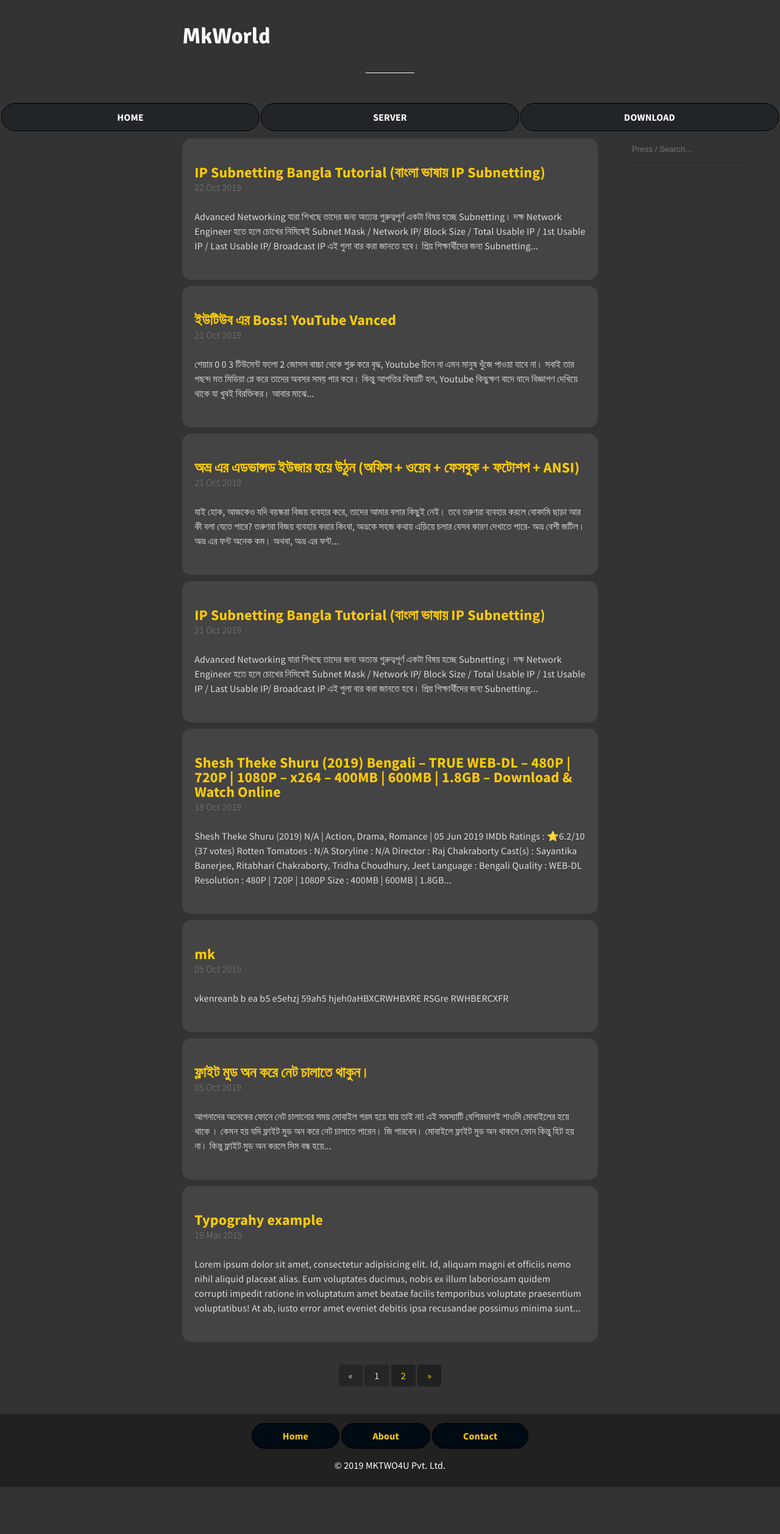
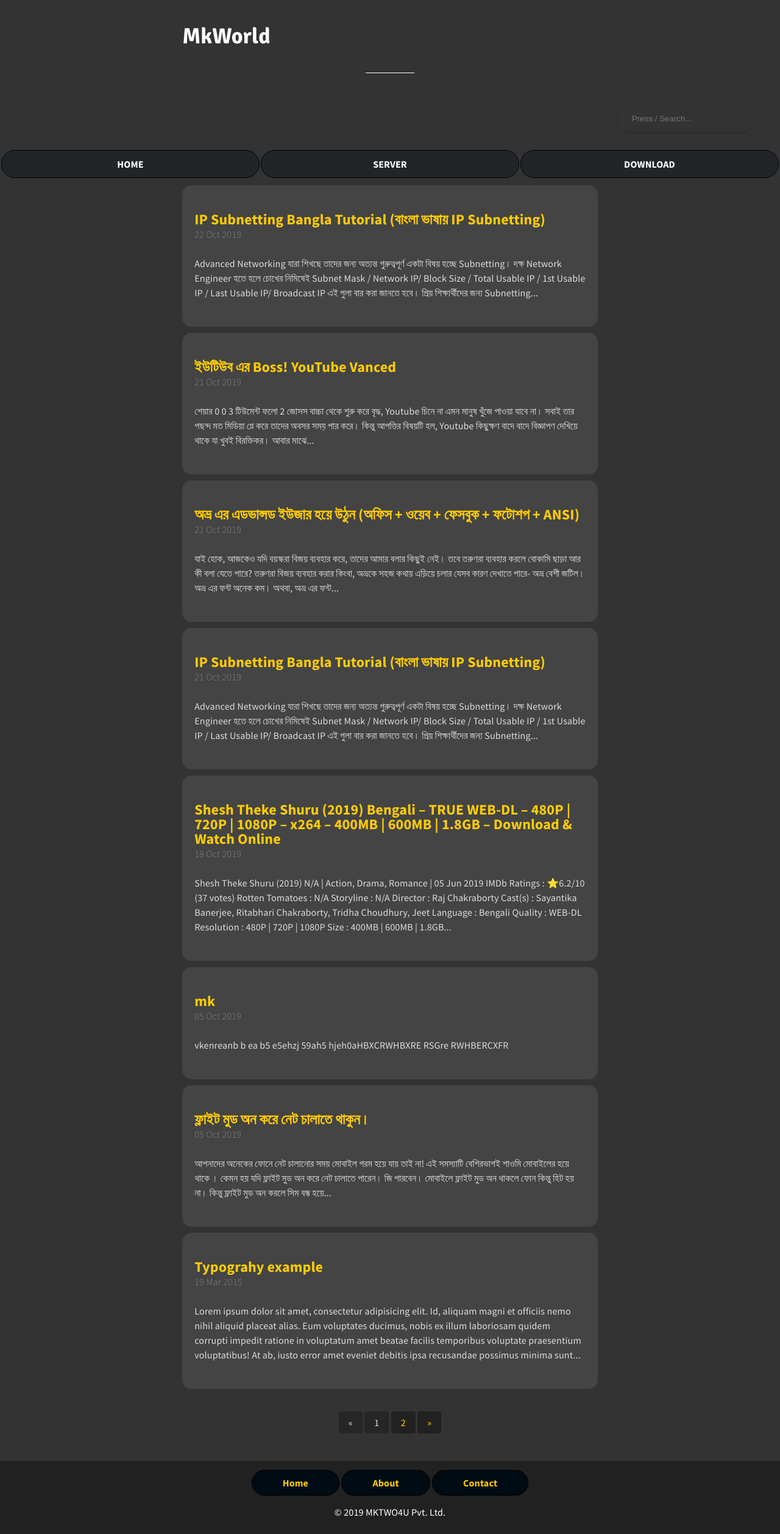
Before and after one commit to bdmilan/blog, a Jekyll site: the page built from index.html, in a window 1280 px wide. Shown: the whole page at 61% size. Built offline with Jekyll 4.4.1, drawn with Linux system fonts in a browser that asks for light colours; the list of posts is cut into pages by our own code; before the commit the page ends 2439 px from its top, so only the background shows below that.

Commit message:
Update header.html

```diff
--- a/_includes/header.html
+++ b/_includes/header.html
@@ -23,6 +23,14 @@
 <style>
 	.nm{background:#010b1354; border-radius: 45px; width: 30%; border: 1px solid #000; font-weight: bold; color: #fff; text-align: center; padding: 10px;}
 </style>
+
+
+
+<div style="position:relative; float:right; max-width: 250px; max-height: 100px; margin-right: 40px; font-size: 16px;">
+	  	<input type=" text" =""="" id="search-input" placeholder="Press / Search...">
+<ul style="background-color: #444; border: 0px solid #444; border-radius: 25px;" id="results-container"></ul></div>
+
+
 
 <nav class="sticky-top">
   <div class="" style=""><table style="width:100%">
@@ -54,12 +62,3 @@ SimpleJekyllSearch({
   json: '/demo/search.json',
 })
 </script>
-
-
-
-
-
-
-<div style="position:relative; float:right; max-width: 250px; max-height: 100px; margin-right: 40px; font-size: 16px;">
-	  	<input type=" text" =""="" id="search-input" placeholder="Press / Search...">
-<ul style="background-color: #444; border: 0px solid #444; border-radius: 25px;" id="results-container"></ul></div>
```
